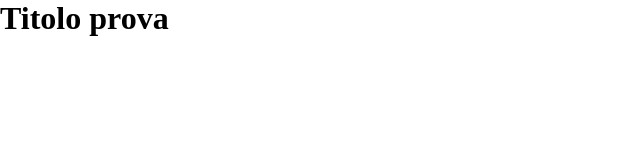
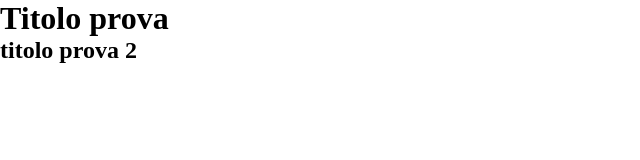
Before and after one commit to manfred-commits/branching-test, a plain HTML site: page index.html in a window 1280 px wide. Shown: the whole page, without its empty margins (0-640 px from the left). Drawn offline with Linux system fonts and the light colour scheme.

Commit message:
added h2 test title

```diff
--- a/index.html
+++ b/index.html
@@ -9,5 +9,6 @@
 </head>
 <body>
     <h1>Titolo prova</h1>
+    <h2>titolo prova 2</h2>
 </body>
 </html>
```
